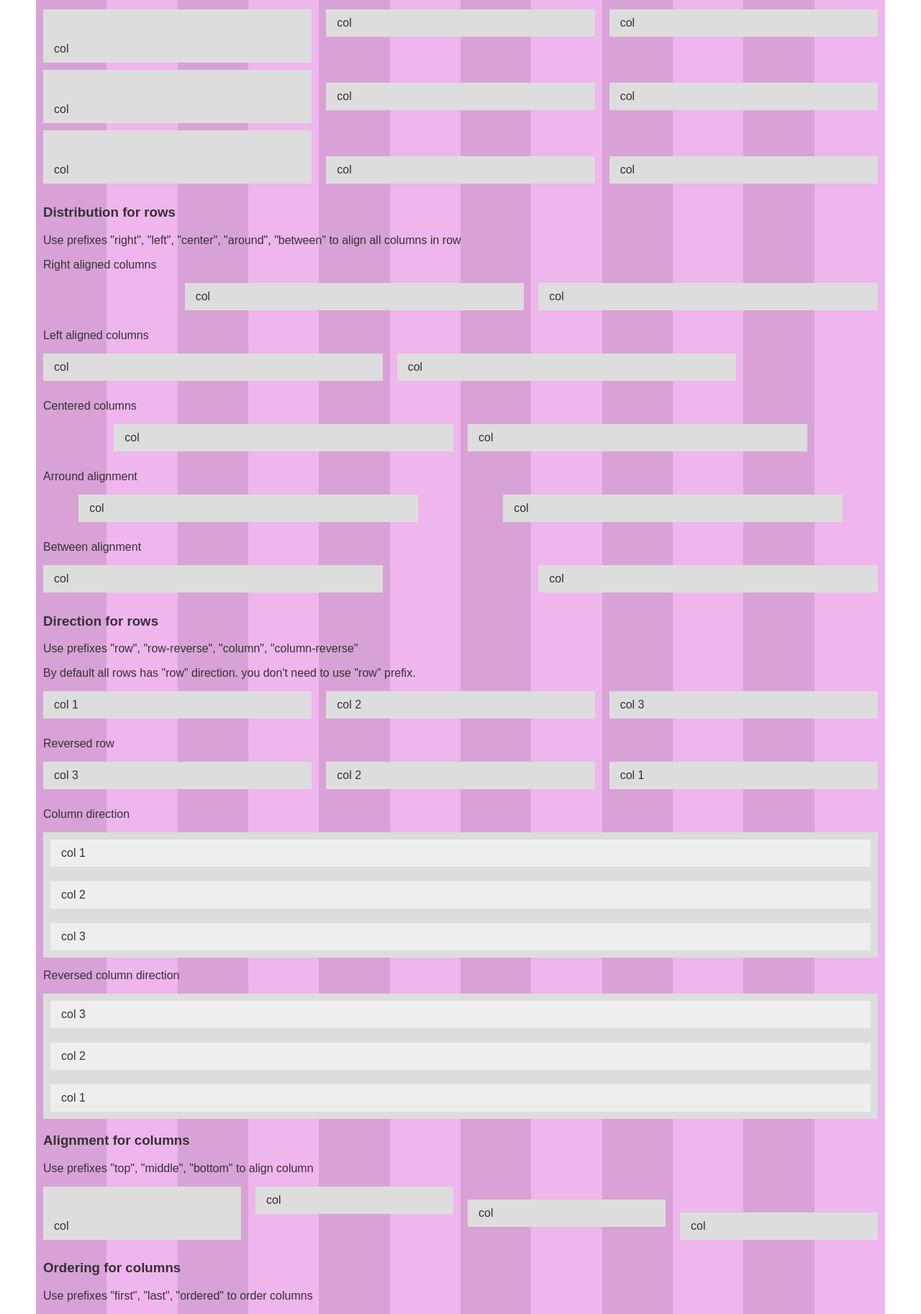
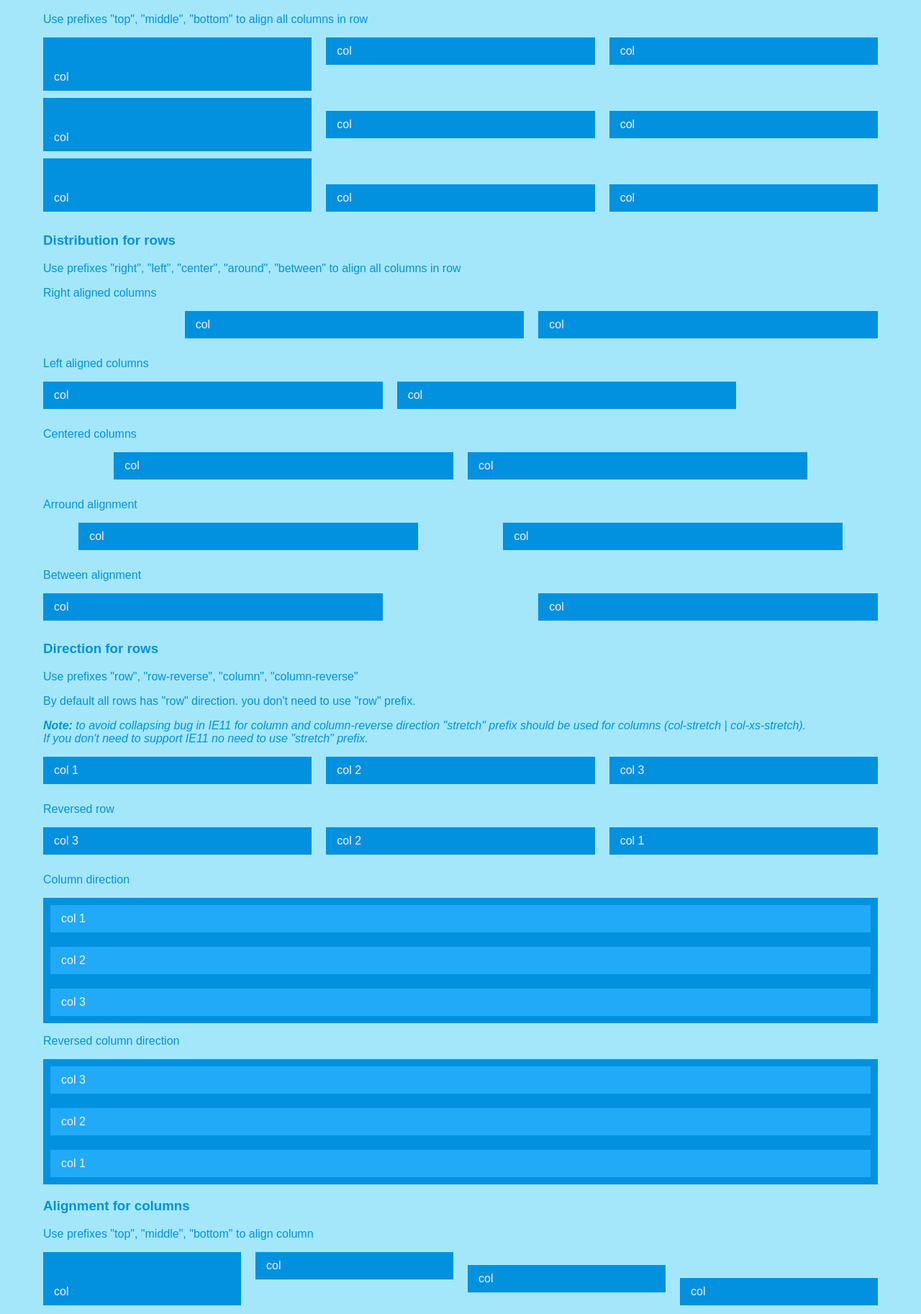
Before and after one commit to AlexisVK/grid2flex, a website: page demo/index.html in a window 1280 px wide. Shown: the part 975-2800 px from the top of the page at 72% size. Drawn offline with Linux system fonts and the light colour scheme.

Commit message:
update demo page
added fix class for IE11 to avoid collapsing bug when used column | column-reverse direction

```diff
--- a/demo/index.html
+++ b/demo/index.html
@@ -11,7 +11,14 @@
 <body>
   <div class="grid-container container">
     <header class="page-header">
-      <h1><a href="https://github.com/AlexisVK/grid2flex">grid2flex</a></h1>
+      <div class="row row--between row--middle">
+        <div class="col-auto">
+          <a href="https://github.com/AlexisVK/grid2flex" class="page-header__logo">grid2flex</a>
+        </div>
+        <div class="col-auto">
+          <strong class="page-header__desc">Configurable flexbox grid system</strong>
+        </div>
+      </div>
     </header>
     <section class="example">
       <h3>Columns with auto width</h3>
@@ -176,50 +183,56 @@
       <h3>Direction for rows</h3>
       <p>Use prefixes "row", "row-reverse", "column", "column-reverse"</p>
       <p>By default all rows has "row" direction. you don't need to use "row" prefix.</p>
+      <p>
+        <em>
+          <strong>Note:</strong> to avoid collapsing bug in IE11 for column and column-reverse direction "stretch" prefix should be used for columns (col-stretch | col-xs-stretch). <br>
+          If you don't need to support IE11 no need to use "stretch" prefix.
+        </em>
+      </p>
       <div class="row">
-        <div class="col">
+        <div class="col-stretch">
           <div class="inner">col 1</div>
         </div>
-        <div class="col">
+        <div class="col-stretch">
           <div class="inner">col 2</div>
         </div>
-        <div class="col">
+        <div class="col-stretch">
           <div class="inner">col 3</div>
         </div>
       </div>
       <p>Reversed row</p>
       <div class="row dir--row-reverse">
-        <div class="col">
+        <div class="col-stretch">
           <div class="inner">col 1</div>
         </div>
-        <div class="col">
+        <div class="col-stretch">
           <div class="inner">col 2</div>
         </div>
-        <div class="col">
+        <div class="col-stretch">
           <div class="inner">col 3</div>
         </div>
       </div>
       <p>Column direction</p>
       <div class="row dir--column">
-        <div class="col">
+        <div class="col-stretch">
           <div class="inner">col 1</div>
         </div>
-        <div class="col">
+        <div class="col-stretch">
           <div class="inner">col 2</div>
         </div>
-        <div class="col">
+        <div class="col-stretch">
           <div class="inner">col 3</div>
         </div>
       </div>
       <p>Reversed column direction</p>
       <div class="row dir--column-reverse">
-        <div class="col">
+        <div class="col-stretch">
           <div class="inner">col 1</div>
         </div>
-        <div class="col">
+        <div class="col-stretch">
           <div class="inner">col 2</div>
         </div>
-        <div class="col">
+        <div class="col-stretch">
           <div class="inner">col 3</div>
         </div>
       </div>
@@ -321,8 +334,8 @@
 
       <h3>Footer at bottom using grid2flex</h3>
       <div class="row">
-        <div class="col-md-8 dir--column">
-          <div class="col">
+        <div class="col-md-8 row dir--column">
+          <div class="col-stretch">
             <div class="inner"><p>Header</p></div>
           </div>
           <div class="col-auto">
@@ -330,7 +343,7 @@
           </div>
         </div>
         <div class="col-md-4 dir--column">
-          <div class="col">
+          <div class="col-stretch">
             <div class="inner">
               <p>Header</p>
               <p>Header description</p>
@@ -344,21 +357,6 @@
         </div>
       </div>
     </section>
-    <!-- grid columns -->
-    <div class="grid-example row--gutter-none">
-      <div class="col"></div>
-      <div class="col"></div>
-      <div class="col"></div>
-      <div class="col"></div>
-      <div class="col"></div>
-      <div class="col"></div>
-      <div class="col"></div>
-      <div class="col"></div>
-      <div class="col"></div>
-      <div class="col"></div>
-      <div class="col"></div>
-      <div class="col"></div>
-    </div>
   </div>
 </body>
 </html>
--- a/src/_grid2flex-mixins.scss
+++ b/src/_grid2flex-mixins.scss
@@ -167,22 +167,31 @@
       } @else {
         // equal column width
         & {
-          flex: 1 1 auto;
+          flex: 1;
           width: auto;
           max-width: 100%;
         }
       }
     }
 
-    // content width column
+    // auto width column
     &-auto {
       flex: 0 1 auto;
       width: auto;
       max-width: 100%;
     }
 
+    // stretch column
+    // used to implement footer at bottom and flex-direction: column | column-reversed to avoid IE11 collapsing bug
+    &-stretch {
+      flex: 1 1 auto; // 3
+      width: auto;
+      max-width: 100%;
+    }
+
     // 1. Workaround for IE11: 'flex-basis' doesn't work with 'border-box' model of 'box-sizing'
     // 2. Fix: when column has 'flex' property 'max-width' doesn't work correctly
+    // 3. Workaround for IE11: collapsing bug fix when used 'flex-direction: column | column-reverse'
   }
 }
 
--- a/src/grid2flex-demo.scss
+++ b/src/grid2flex-demo.scss
@@ -1,7 +1,25 @@
 // example styles
 body {
-  color: #333;
+  color: #0291de;
+  background: #a4e7fb;
   min-width: 320px;
+  font: 1em Arial, Helvetica, sans-serif;
+}
+
+.page-header {
+  &__logo {
+    background: url(../img/grid2flex.png) no-repeat;
+    background-size: cover;
+    display: block;
+    width: 100px;
+    height: 100px;
+    text-indent: -9999px;
+    overflow: hidden;
+  }
+
+  &__desc {
+    font-size: 2em;
+  }
 }
 
 .container {
@@ -11,37 +29,20 @@ body {
   position: relative;
 }
 
-[class*="col"] {
-  margin-bottom: 10px;
-  background: #ddd;
-  background-clip: content-box !important;
-  position: relative;
+.example {
+  [class*="col"] {
+    color: #f8eded;
+    margin-bottom: 10px;
+    background: #0291de;
+    background-clip: content-box !important;
 
-  [class*="col"] {
-    margin-top: 10px;
-    background: #eee;
+    [class*="col"] {
+      margin-top: 10px;
+      background: #21aaf7;
+    }
   }
 }
 
 .inner {
   padding: 10px 15px;
 }
-
-.grid-example {
-  position: absolute;
-  z-index: -1;
-  left: 10px;
-  right: 10px;
-  top: 0;
-  bottom: 0;
-  opacity: 0.5;
-
-  [class*="col"] {
-    margin: 0;
-    background: #b347af;
-
-    &:nth-child(even) {
-      background: #e06ddc;
-    }
-  }
-}
```
Also changed, not shown: demo/grid2flex-demo.css, demo/grid2flex-demo.min.css, demo/grid2flex.css, demo/grid2flex.min.css, img/grid2flex.png (added).
